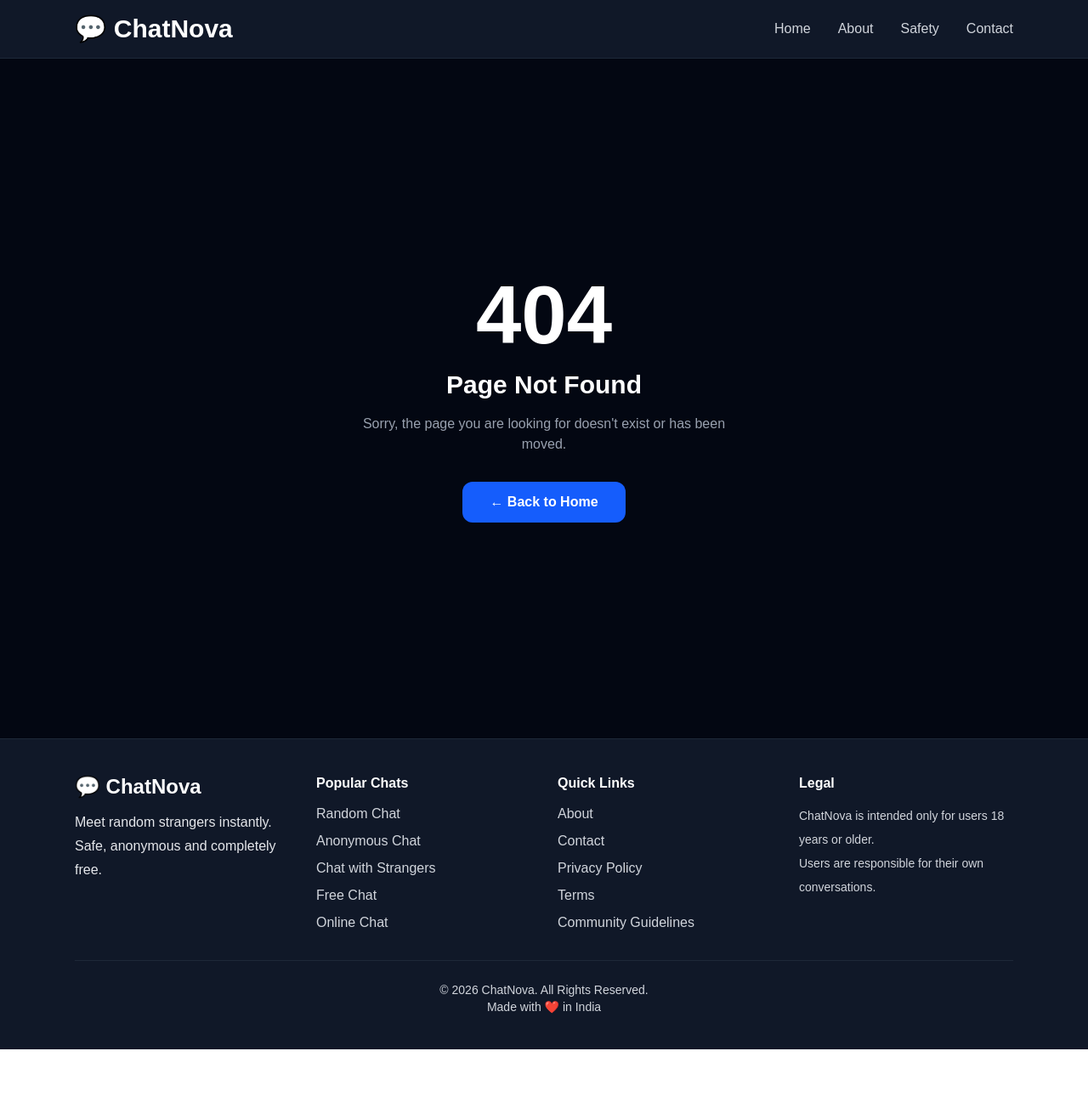
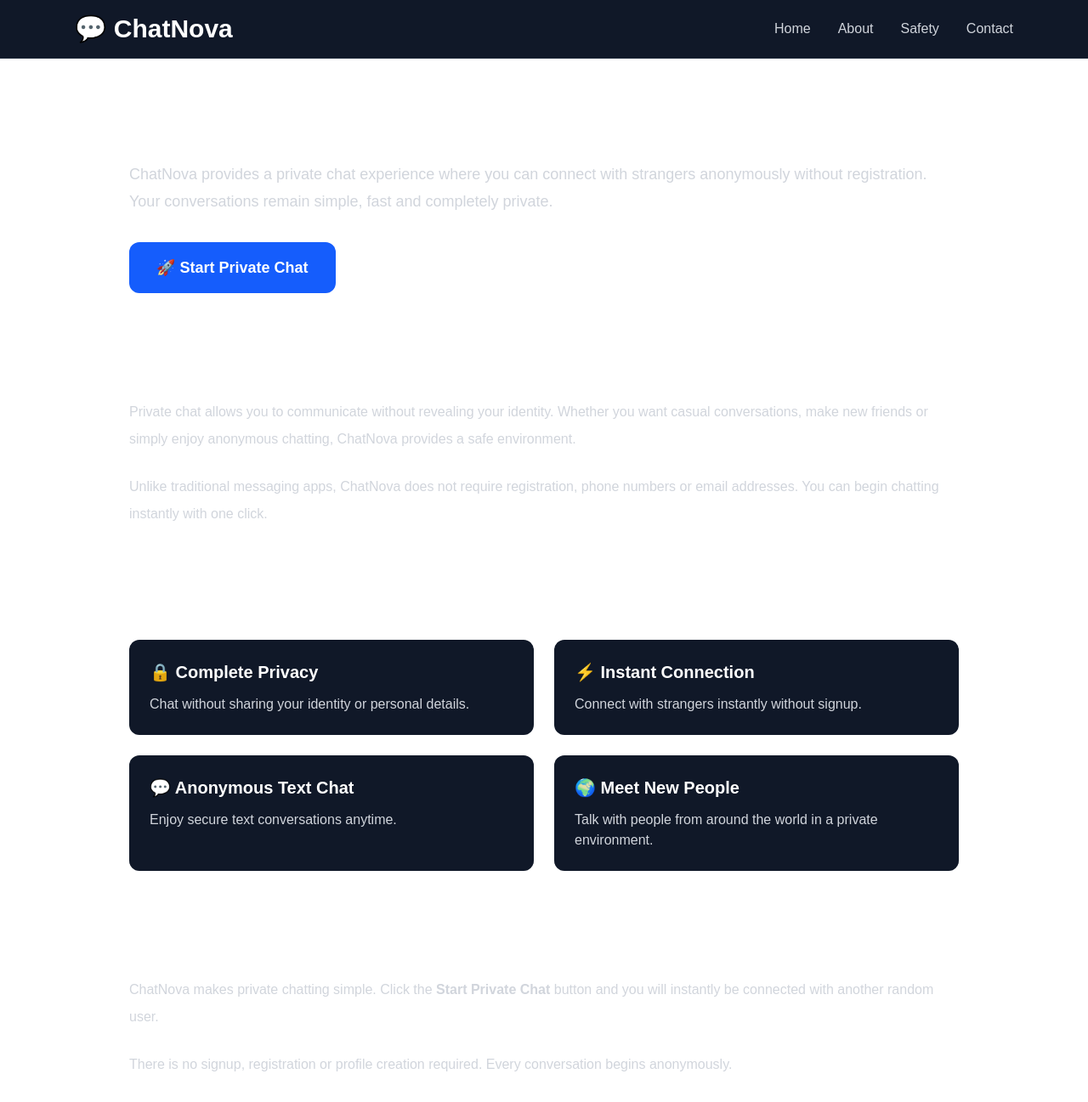
Before and after one commit to Shubhampb4499/random-chat, a Next.js app: page /private-chat in a window 1280 px wide. Before the commit this address had no page. Shown: the top 1297 px of the page at 85% size. Before the commit the page ends 1235 px from the top, so only its background shows below. Built offline with nearby package versions, Linux system fonts and the light colour scheme.

Commit message:
Added Private Chat SEO page

```diff
--- /dev/null
+++ b/app/private-chat/page.tsx
@@ -0,0 +1,285 @@
+import type { Metadata } from "next";
+import Link from "next/link";
+
+export const metadata: Metadata = {
+  title: "Private Chat | Secure Anonymous Chat | ChatNova",
+
+  description:
+    "Enjoy secure private chat with strangers online. No signup, no login and completely anonymous text chat on ChatNova.",
+
+  keywords: [
+    "Private Chat",
+    "Private Text Chat",
+    "Secure Chat",
+    "Anonymous Private Chat",
+    "Online Private Chat",
+    "ChatNova",
+  ],
+
+  alternates: {
+    canonical: "https://chatnova.in/private-chat",
+  },
+};
+
+const faqSchema = {
+  "@context": "https://schema.org",
+  "@type": "FAQPage",
+
+  mainEntity: [
+    {
+      "@type": "Question",
+      name: "Is ChatNova private?",
+
+      acceptedAnswer: {
+        "@type": "Answer",
+        text: "Yes. ChatNova allows anonymous private conversations without registration."
+      }
+    },
+    {
+      "@type": "Question",
+      name: "Do I need an account?",
+
+      acceptedAnswer: {
+        "@type": "Answer",
+        text: "No. You can start chatting instantly."
+      }
+    }
+  ]
+};
+
+export default function PrivateChatPage() {
+  return (
+    <main className="max-w-5xl mx-auto px-6 py-12 text-white">
+
+      <script
+        type="application/ld+json"
+        dangerouslySetInnerHTML={{
+          __html: JSON.stringify(faqSchema),
+        }}
+      />
+
+      <h1 className="text-5xl font-bold mb-6">
+        Private Chat
+      </h1>
+
+      <p className="text-gray-300 text-lg leading-8 mb-8">
+        ChatNova provides a private chat experience where you can connect with
+        strangers anonymously without registration. Your conversations remain
+        simple, fast and completely private.
+      </p>
+
+      <Link
+        href="/chat"
+        className="inline-block bg-blue-600 hover:bg-blue-700 px-8 py-4 rounded-xl font-semibold text-lg"
+      >
+        🚀 Start Private Chat
+      </Link>
+      <section className="mt-16">
+
+  <h2 className="text-3xl font-bold mb-6">
+    Why Choose Private Chat?
+  </h2>
+
+  <p className="text-gray-300 leading-8 mb-6">
+    Private chat allows you to communicate without revealing your identity.
+    Whether you want casual conversations, make new friends or simply enjoy
+    anonymous chatting, ChatNova provides a safe environment.
+  </p>
+
+  <p className="text-gray-300 leading-8 mb-6">
+    Unlike traditional messaging apps, ChatNova does not require registration,
+    phone numbers or email addresses. You can begin chatting instantly with one click.
+  </p>
+
+</section>
+
+<section className="mt-16">
+
+  <h2 className="text-3xl font-bold mb-8">
+    Features of ChatNova Private Chat
+  </h2>
+
+  <div className="grid md:grid-cols-2 gap-6">
+
+    <div className="bg-gray-900 p-6 rounded-xl">
+      <h3 className="text-xl font-semibold mb-3">
+        🔒 Complete Privacy
+      </h3>
+
+      <p className="text-gray-300">
+        Chat without sharing your identity or personal details.
+      </p>
+    </div>
+
+    <div className="bg-gray-900 p-6 rounded-xl">
+      <h3 className="text-xl font-semibold mb-3">
+        ⚡ Instant Connection
+      </h3>
+
+      <p className="text-gray-300">
+        Connect with strangers instantly without signup.
+      </p>
+    </div>
+
+    <div className="bg-gray-900 p-6 rounded-xl">
+      <h3 className="text-xl font-semibold mb-3">
+        💬 Anonymous Text Chat
+      </h3>
+
+      <p className="text-gray-300">
+        Enjoy secure text conversations anytime.
+      </p>
+    </div>
+
+    <div className="bg-gray-900 p-6 rounded-xl">
+      <h3 className="text-xl font-semibold mb-3">
+        🌍 Meet New People
+      </h3>
+
+      <p className="text-gray-300">
+        Talk with people from around the world in a private environment.
+      </p>
+    </div>
+
+  </div>
+
+</section>
+<section className="mt-16">
+
+  <h2 className="text-3xl font-bold mb-6">
+    How Private Chat Works
+  </h2>
+
+  <div className="space-y-6 text-gray-300 leading-8">
+
+    <p>
+      ChatNova makes private chatting simple. Click the
+      <strong> Start Private Chat </strong>
+      button and you will instantly be connected with another random user.
+    </p>
+
+    <p>
+      There is no signup, registration or profile creation required. Every
+      conversation begins anonymously.
+    </p>
+
+    <p>
+      Whenever you want, you can leave the conversation and instantly connect
+      with another stranger.
+    </p>
+
+  </div>
+
+</section>
+
+<section className="mt-16">
+
+  <h2 className="text-3xl font-bold mb-6">
+    Is Private Chat Safe?
+  </h2>
+
+  <p className="text-gray-300 leading-8 mb-6">
+    Private chat is safest when you avoid sharing personal information like
+    your phone number, address, passwords or banking details.
+  </p>
+
+  <p className="text-gray-300 leading-8">
+    If someone behaves inappropriately, simply disconnect and start a new chat.
+    ChatNova encourages respectful and friendly conversations.
+  </p>
+
+</section>
+
+<section className="mt-16">
+
+  <h2 className="text-3xl font-bold mb-8">
+    Frequently Asked Questions
+  </h2>
+
+  <div className="space-y-8">
+
+    <div>
+      <h3 className="text-xl font-semibold mb-2">
+        Is private chat really private?
+      </h3>
+
+      <p className="text-gray-300 leading-8">
+        Yes. ChatNova does not require your personal information before you
+        start chatting.
+      </p>
+    </div>
+
+    <div>
+      <h3 className="text-xl font-semibold mb-2">
+        Is ChatNova free?
+      </h3>
+
+      <p className="text-gray-300 leading-8">
+        Yes. ChatNova is completely free.
+      </p>
+    </div>
+
+    <div>
+      <h3 className="text-xl font-semibold mb-2">
+        Can I disconnect anytime?
+      </h3>
+
+      <p className="text-gray-300 leading-8">
+        Absolutely. You can leave the conversation whenever you want.
+      </p>
+    </div>
+
+  </div>
+
+</section>
+
+<section className="mt-20 bg-gray-900 rounded-2xl p-10 text-center">
+
+  <h2 className="text-4xl font-bold mb-4">
+    Start Private Chat Today
+  </h2>
+
+  <p className="text-gray-300 text-lg mb-8">
+    Enjoy secure anonymous conversations with strangers on ChatNova.
+  </p>
+
+  <Link
+    href="/chat"
+    className="inline-block bg-blue-600 hover:bg-blue-700 px-8 py-4 rounded-xl text-lg font-semibold"
+  >
+    🚀 Start Private Chat
+  </Link>
+
+</section>
+
+<section className="mt-20">
+
+  <h2 className="text-3xl font-bold mb-8">
+    Explore More Chat Pages
+  </h2>
+
+  <div className="grid md:grid-cols-2 lg:grid-cols-4 gap-5">
+
+    <Link href="/random-chat" className="bg-gray-900 hover:bg-gray-800 p-5 rounded-xl">
+      <h3 className="font-semibold text-lg">Random Chat</h3>
+    </Link>
+
+    <Link href="/anonymous-chat" className="bg-gray-900 hover:bg-gray-800 p-5 rounded-xl">
+      <h3 className="font-semibold text-lg">Anonymous Chat</h3>
+    </Link>
+
+    <Link href="/text-chat" className="bg-gray-900 hover:bg-gray-800 p-5 rounded-xl">
+      <h3 className="font-semibold text-lg">Text Chat</h3>
+    </Link>
+
+    <Link href="/online-chat" className="bg-gray-900 hover:bg-gray-800 p-5 rounded-xl">
+      <h3 className="font-semibold text-lg">Online Chat</h3>
+    </Link>
+
+  </div>
+
+</section>
+
+    </main>
+  );
+}
```
